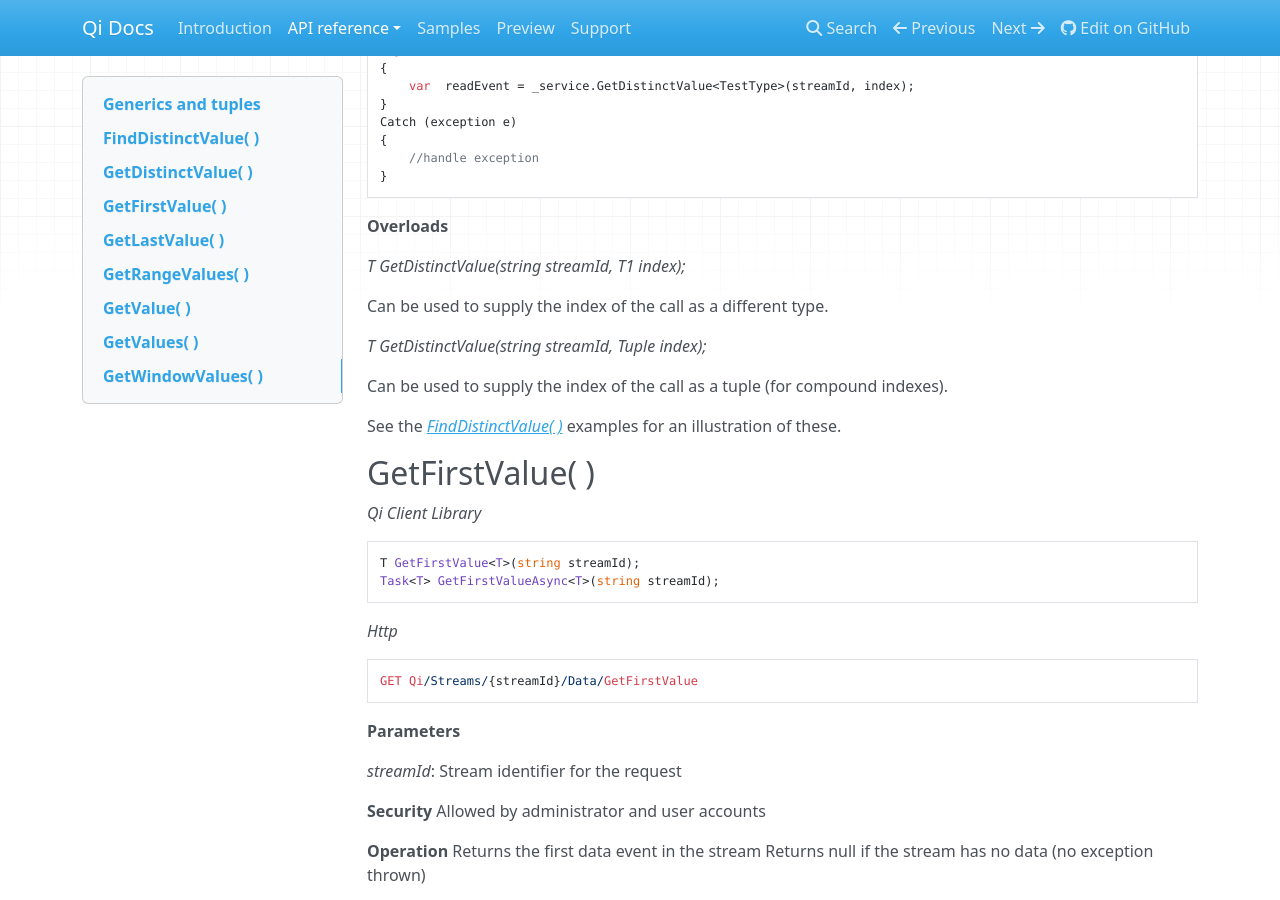
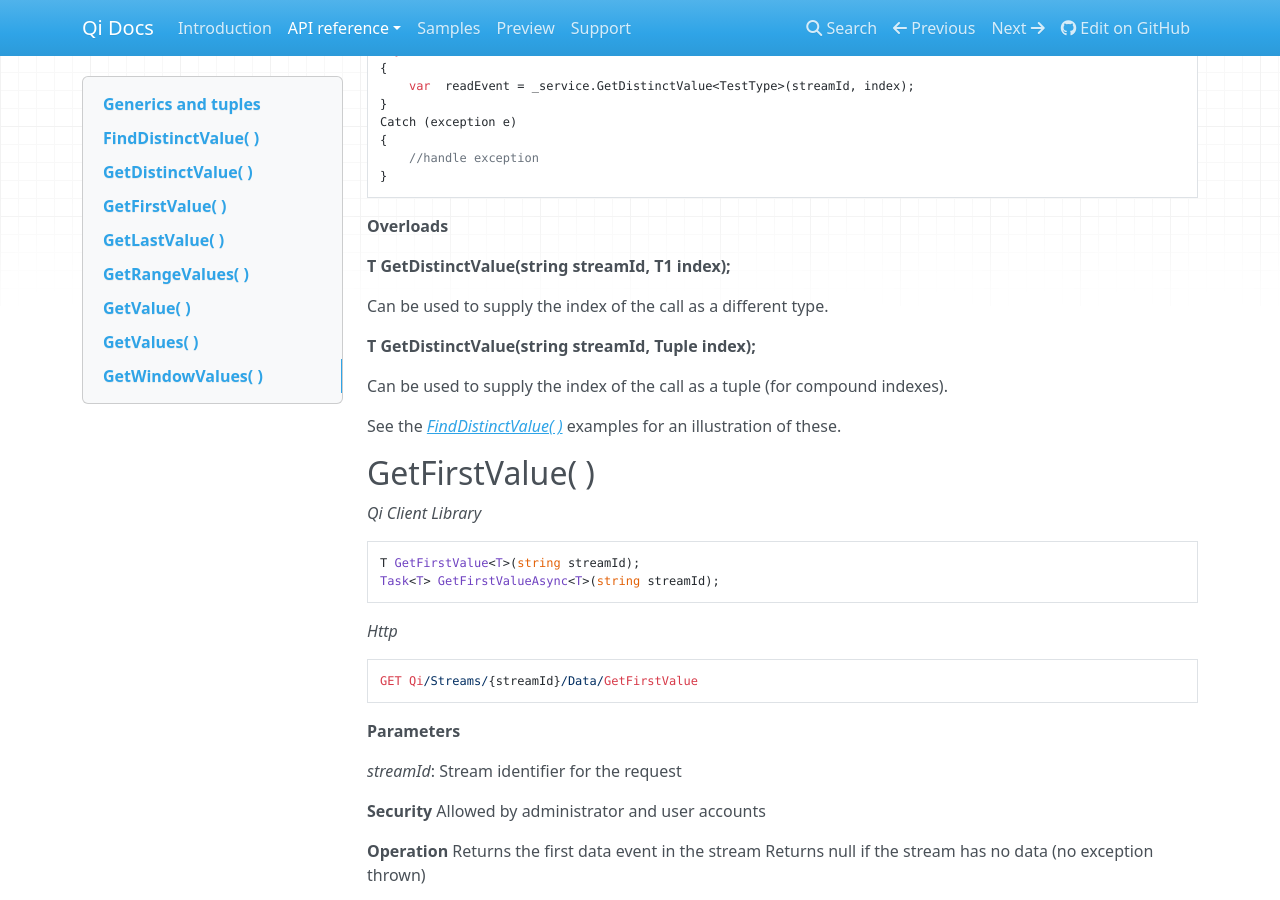
Before and after one commit to ssuryanarayanan/Qi-Docs, an MkDocs documentation site: the page built from docs/Reading data.md, in a window 1280 px wide and 900 px high, scrolled down 2651 px. Built offline with MkDocs 1.6.1, drawn with Linux system fonts in a browser that asks for light colours; nearby versions of some CDN libraries; old or Windows-style settings are respelled for this version of MkDocs.

```diff
--- a/docs/Reading data.md
+++ b/docs/Reading data.md
@@ -124,11 +124,11 @@ Catch (exception e)
 
 **Overloads**
 
-*T GetDistinctValue<T, T1>(string streamId, T1 index);*
+**T GetDistinctValue<T, T1>(string streamId, T1 index);**
 
 Can be used to supply the index of the call as a different type.
 
-*T GetDistinctValue<T, T1, T2>(string streamId, Tuple<T1, T2> index);*
+**T GetDistinctValue<T, T1, T2>(string streamId, Tuple<T1, T2> index);**
 
 Can be used to supply the index of the call as a tuple (for compound indexes).
 
```
